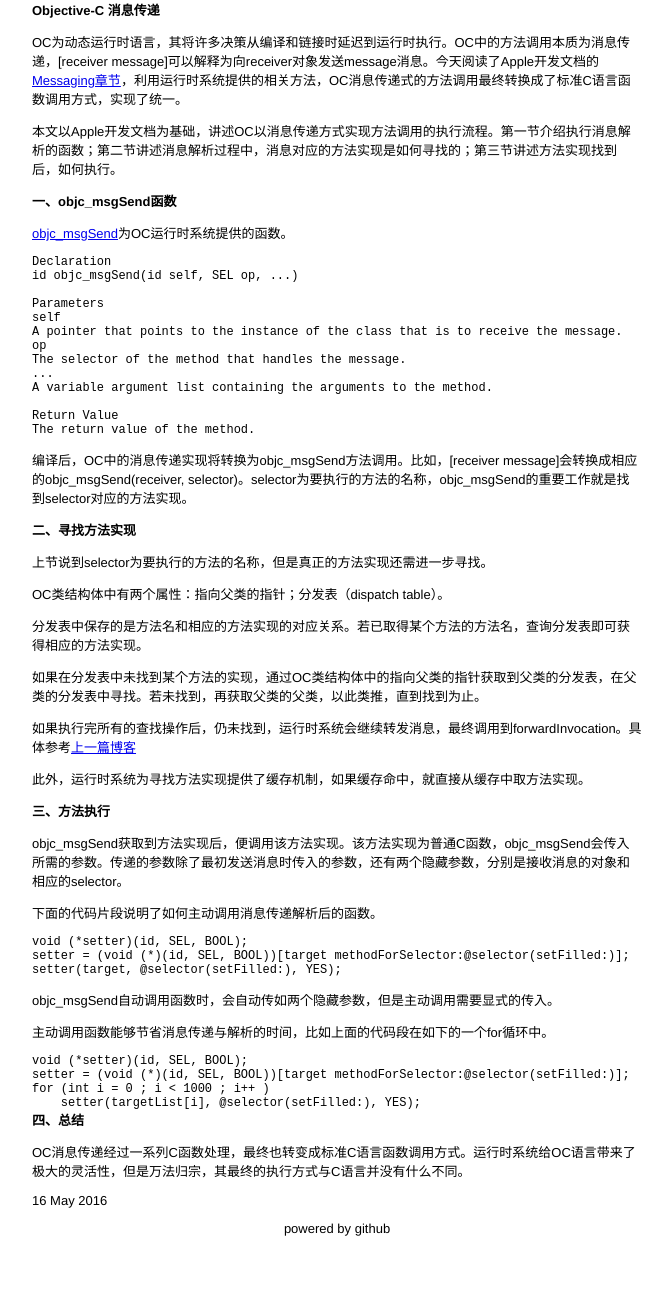
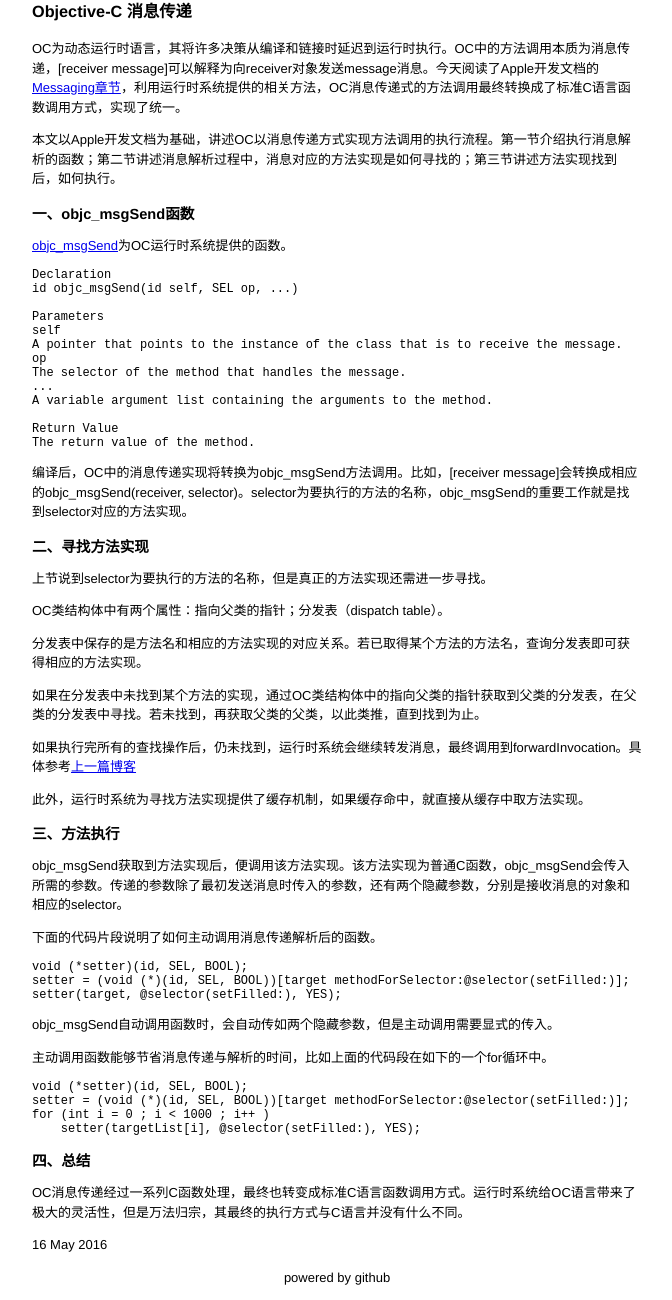
Before and after one commit to rob2468/rob2468.github.io, a Jekyll site: the page built from _posts/2016-05-16-ObjC-Message-Send.md, in a window 1280 px wide. Shown: the whole page, without its empty margins (303-975 px from the left). Built offline with Jekyll 4.4.1, drawn with Linux system fonts in a browser that asks for light colours; comment, search, counter and statistics services are not loaded; before the commit the page ends 1249 px from its top, so only the background shows below that.

Commit message:
modify style

```diff
--- a/_posts/2016-05-16-ObjC-Message-Send.md
+++ b/_posts/2016-05-16-ObjC-Message-Send.md
@@ -62,6 +62,7 @@ objc_msgSend自动调用函数时，会自动传如两个隐藏参数，但是
     for (int i = 0 ; i < 1000 ; i++ )
         setter(targetList[i], @selector(setFilled:), YES);
 
+<p></p>
 
 ## 四、总结
 
--- a/css/post.css
+++ b/css/post.css
@@ -1 +1,28 @@
 /* post custom css */
+
+h1
+{
+    font-size: 1.25em;
+    line-height: 1.4em;
+}
+
+h2
+{
+    font-size: 1.125em;
+}
+
+h3
+{
+    font-size: 1.05em;
+}
+
+h4, h5, h6
+{
+    font-size: 1em;
+    margin: 1em 0;
+}
+
+p
+{
+    line-height: 1.5em;
+}
```
